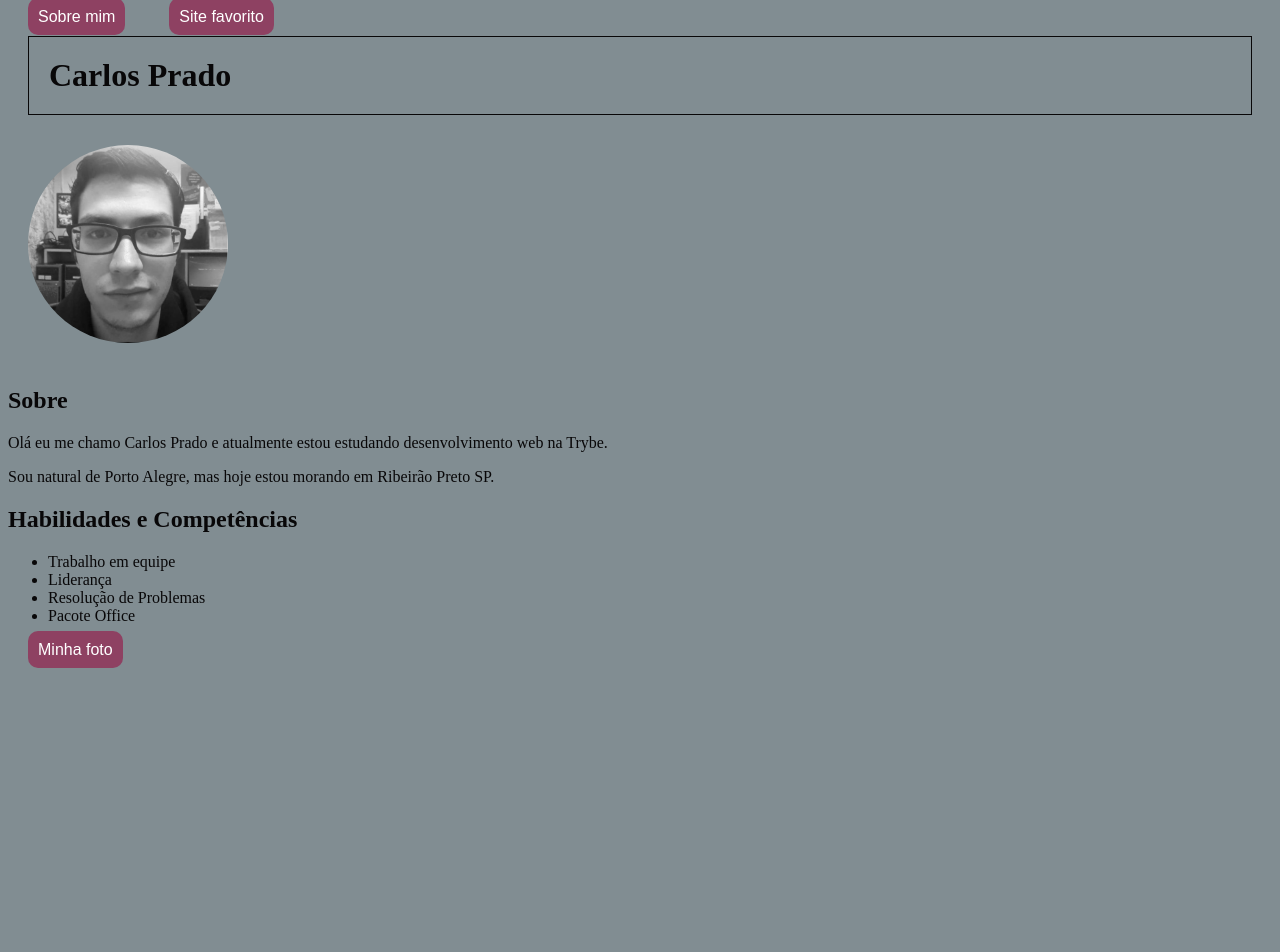
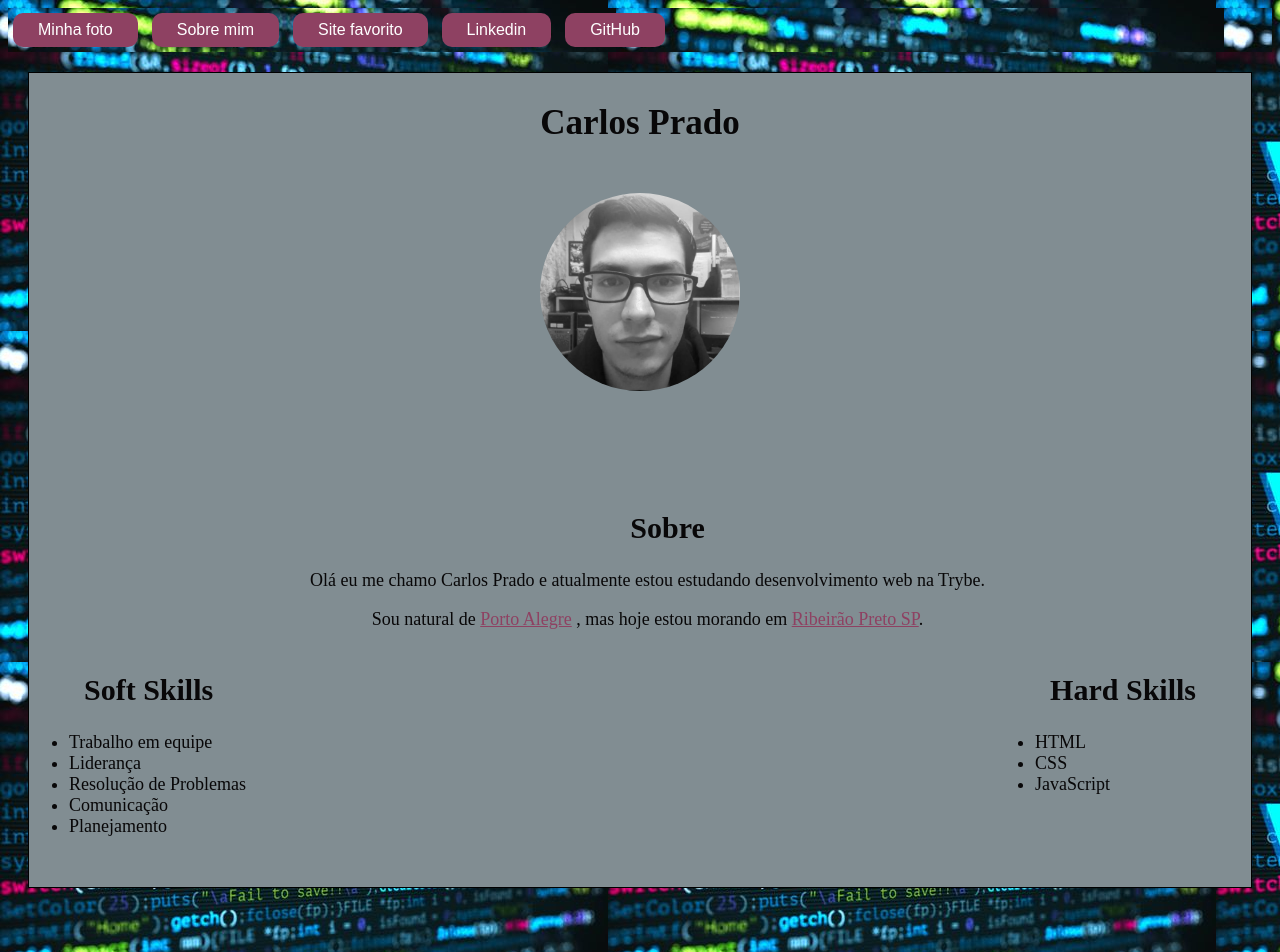
Before and after one commit to carlosbprado/carlosbprado.github.io, a plain HTML site: page index.html in a window 1280 px wide. Before the commit the page ends 800 px from the top, so only its background shows below. Drawn offline with Linux system fonts and the light colour scheme.

Commit message:
alteracao do layout do portifolio

```diff
--- a/index.html
+++ b/index.html
@@ -1,50 +1,55 @@
 <!DOCTYPE html>
 <html lang="pt-br">
+
 <head>
   <meta charset="UTF-8">
   <title>Portifólio Carlos Prado</title>
+  <link rel="stylesheet" href="style.css">
   <style>
-    img {
-      border-radius: 50%;
-      padding: 20px;
-      width: 200px;
-    }
-    a{
-      padding: 10px;
-      margin: 20px 20px;
-      text-decoration: none;
-      color: white;
-      background-color: #8E4162;
-      font-family: fantasy;
-      border-radius: 10px;
-    }
-    body {
-      background-color: #818D92;
-      color: #080708;
-    }
-    h1 {
-      margin: 10px 20px;
-      padding: 20px;
-      border: 1px solid;
-    }
   </style>
 </head>
+
 <body>
-  <a href="#sobre-mim">Sobre mim</a>
-  <a href="https://www.w3schools.com/">Site favorito</a>
-  <h1 class="central">Carlos Prado</h1>
-  <img class="central" src="/images/Captura de tela de 2022-05-23 12-33-02.png" alt="Foto preto e branco de Carlos Prado">
+  <nav>
+    <a href="/images/Captura de tela de 2022-05-23 12-33-02.png" _blank class="cabecalho">Minha foto</a>
+    <a href="#sobre-mim" class="cabecalho">Sobre mim</a>
+    <a href="https://www.w3schools.com/" class="cabecalho">Site favorito</a>
+    <a href="https://www.linkedin.com/in/carlos-prado-7450b4172/" class="cabecalho">Linkedin</a>
+    <a href="https://github.com/carlosbprado" class="cabecalho">GitHub</a>
+  </nav>
+  <article>
+    <h1>Carlos Prado</h1>
+    <img src="/images/Captura de tela de 2022-05-23 12-33-02.png" alt="Foto preto e branco de Carlos Prado">
+    <div class="sobre">
       <h2>Sobre</h2>
       <p>Olá eu me chamo Carlos Prado e atualmente estou estudando desenvolvimento web na Trybe.</p>
-  <p>Sou natural de Porto Alegre, mas hoje estou morando em Ribeirão Preto SP.</p>
-  <h2>Habilidades e Competências</h2>
+      <p>Sou natural de <a href="https://pt.wikipedia.org/wiki/Porto_Alegre">Porto Alegre</a> , mas hoje estou morando
+        em <a href="https://pt.wikipedia.org/wiki/Ribeir%C3%A3o_Preto">Ribeirão Preto SP</a>.</p>
+    </div>
+    <div class="habilidade">
+      <h2>Soft Skills</h2>
       <ul>
         <li>Trabalho em equipe</li>
         <li>Liderança</li>
         <li>Resolução de Problemas</li>
-    <li>Pacote Office</li>
+        <li> Comunicação</li>
+        <li>Planejamento</li>
+
       </ul>
+    </div>
+    <div class="redes">
+      <h2>Hard Skills</h2>
+      <ul>
+        <li>HTML</li>
+        <li>CSS</li>
+        <li>JavaScript</li>
+      </ul>
+    </div>
 
-  <a href ="/images/Captura de tela de 2022-05-23 12-33-02.png" _blank >Minha foto</a>
+  </article>
+  <br>
+  <br>
+
 </body>
+
 </html>
--- /dev/null
+++ b/style.css
@@ -0,0 +1,77 @@
+img {
+    border-radius: 50%;
+    padding: 20px;
+    width: 200px;
+    align-items: middle;
+    display: block;
+    margin-left: auto;
+    margin-right: auto;
+}
+a{
+    color: #8E4162;
+}
+
+body {
+    background-color: #818D92;
+    color: #080708;
+    background-image: url(images/stock-photo-abstract-modern-tech-programming-code.jpeg);
+}
+
+ul{
+    margin-bottom: 50px;
+}
+
+li {
+    font-size: 18px;
+}
+
+h1 {
+    margin: 10px 20px;
+    padding: 20px;
+    text-align: center;
+    font-size: 35px;
+}
+
+h2 {
+    font-size: 30px;
+    margin-left: 55px;
+}
+
+p {
+    font-size: 18px;
+    margin-left: 15px;
+}
+
+.cabecalho {
+    padding: 8px 25px;
+    margin: 5px;
+    text-decoration: none;
+    color: white;
+    background-color: #8E4162;
+    font-family: fantasy;
+    border-radius: 10px;
+    display: inline-block;
+
+}
+.sobre {
+    margin-top: 100px;
+    text-align: center;
+}
+
+.habilidade{
+    display: inline-block;
+}
+.redes{
+    float: right;
+    margin-right: 55px;
+}
+nav{
+    background-image: url(images/stock-photo-abstract-modern-tech-programming-code.jpeg);
+}
+
+article{
+    margin: 20PX;
+    border: solid 1px black;
+    background-color: #818D92;
+    margin-bottom: 20px;
+}
```
Also changed, not shown: images/stock-photo-abstract-modern-tech-programming-code.jpeg (added). Lines whose indentation alone changed are shown as unchanged.
